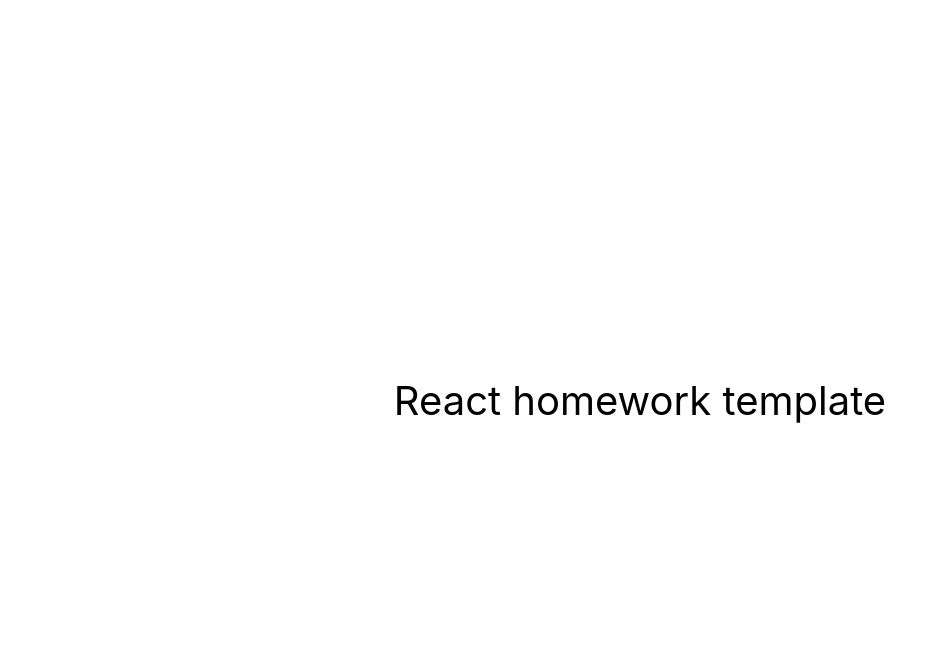
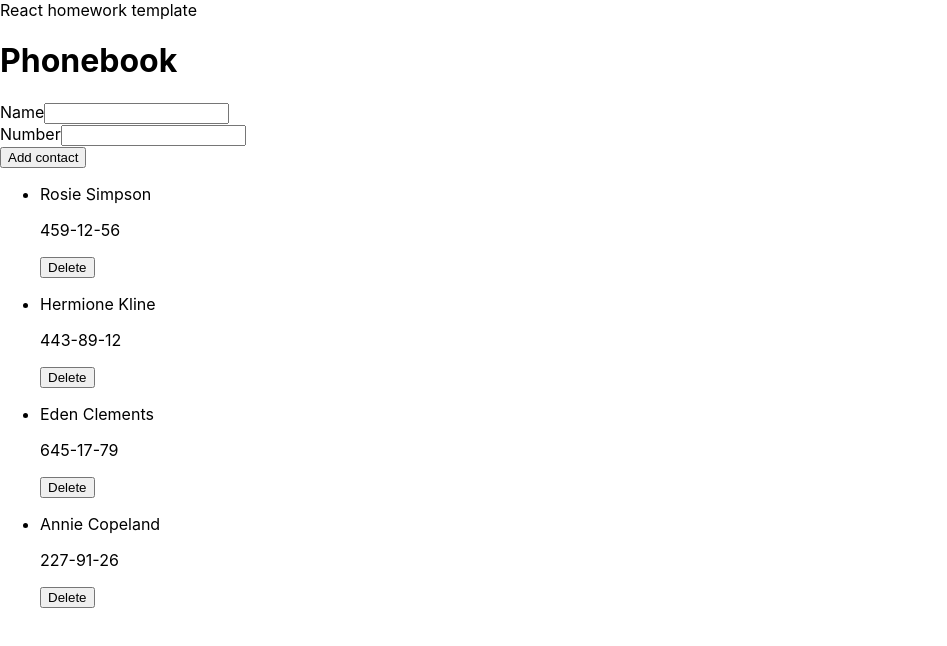
Before and after one commit to NazarKr/goit-react-hw-03-phonebook, a React (Create React App) app: page / in a window 1280 px wide. Shown: the top 646 px of the page, without its empty margins (0-947 px from the left). Built offline with nearby package versions, Linux system fonts and the light colour scheme.

Commit message:
Add item

```diff
--- a/package.json
+++ b/package.json
@@ -4,9 +4,11 @@
   "private": true,
   "homepage": "https://goitacademy.github.io/react-homework-template/",
   "dependencies": {
+    "@emotion/styled": "^11.10.5",
     "@testing-library/jest-dom": "^5.16.3",
     "@testing-library/react": "^12.1.4",
     "@testing-library/user-event": "^13.5.0",
+    "nanoid": "^4.0.0",
     "react": "^18.1.0",
     "react-dom": "^18.1.0",
     "react-scripts": "5.0.1",
--- a/src/components/App.jsx
+++ b/src/components/App.jsx
@@ -1,16 +1,82 @@
-export const App = () => {
-  return (
-    <div
-      style={{
-        height: '100vh',
-        display: 'flex',
-        justifyContent: 'center',
-        alignItems: 'center',
-        fontSize: 40,
-        color: '#010101'
-      }}
-    >
+import React, { Component } from 'react';
+import ContactsList from './ContactList/ContactsList';
+// import { nanoid } from 'nanoid'
+
+export class App extends Component {
+
+  state = {
+    contacts: [
+      { id: 'id-1', name: 'Rosie Simpson', number: '459-12-56' },
+      { id: 'id-2', name: 'Hermione Kline', number: '443-89-12' },
+      { id: 'id-3', name: 'Eden Clements', number: '645-17-79' },
+      { id: 'id-4', name: 'Annie Copeland', number: '227-91-26' },
+    ],
+    filter: '',
+    name: '',
+    number: ''
+  }
+
+  addContact = e => {
+    e.preventDefault();
+    // const contact = this.state;
+    // console.log(e.target.elements.name.value);
+    // console.log(e.target.elements.number.value);
+    // console.log(contact);
+
+    this.setState(({ contacts }) => ({
+      contacts: [contact, ...contacts]
+    }))
+  };
+
+  deleteContact = contactId => {
+    this.setState(prevState => ({
+        contacts: prevState.contacts.filter(contact => contact.id !== contactId),
+    }));
+  };
+
+  render() {
+    const { contacts } = this.state;
+
+    return (
+    <div>
       React homework template
-    </div>
-  );
+      <h1>Phonebook</h1>
+
+      <form autoComplete="off">
+        <label htmlFor="name">
+          Name
+            <input
+              type="text"
+              name="name"
+              pattern="^[a-zA-Zа-яА-Я]+(([' -][a-zA-Zа-яА-Я ])?[a-zA-Zа-яА-Я]*)*$"
+              title="Name may contain only letters, apostrophe, dash and spaces. For example Adrian, Jacob Mercer, Charles de Batz de Castelmore d'Artagnan"
+              required
+            />
+          </label>
+<br/>
+          <label htmlFor="number">
+            Number
+            <input
+              type="tel"
+              name="number"
+              pattern="\+?\d{1,4}?[-.\s]?\(?\d{1,3}?\)?[-.\s]?\d{1,4}[-.\s]?\d{1,4}[-.\s]?\d{1,9}"
+              title="Phone number must be digits and can contain spaces, dashes, parentheses and can start with +"
+              required
+            />
+          </label>
+<br/>
+          <button
+            type="submit"
+            onSubmit={this.addContact}
+          >Add contact</button>
+      </form>
+
+        <ContactsList
+          contacts={contacts}
+          onDeleteContact={this.deleteContact}
+        />
+
+      </div>
+    )
+  };
 };
--- /dev/null
+++ b/src/components/ContactList/ContactsList.jsx
@@ -0,0 +1,20 @@
+import React from 'react';
+
+
+const ContactsList = ({ contacts, onDeleteContact }) => {
+    return (
+        <ul>
+            {contacts.map(({ id, name, number }) => (
+                <li key={id}>
+                    <p>{name}</p>
+                    <p>{number}</p>
+                    <button
+                        type="submit"
+                        onClick={() => onDeleteContact(id)}
+                    >Delete</button>
+                </li>))}
+        </ul>
+    );
+};
+
+export default ContactsList;
```
Also changed, not shown: 1 other file (tests, documents, lock files or other folders).
